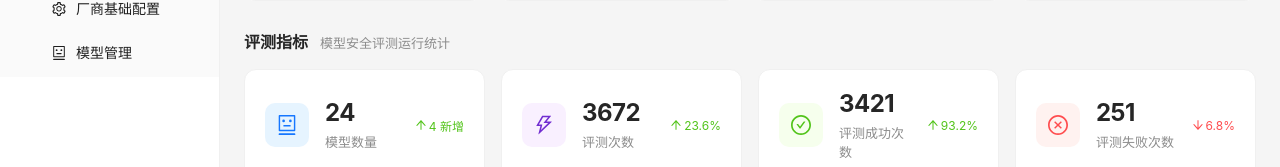
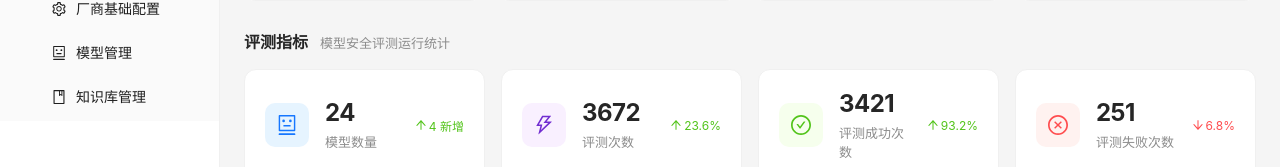
Before and after one commit to k960128/aigc-evaluate, a Vue app in the folder front/: page /home in a window 1280 px wide. Shown: the part 255-422 px from the top of the page. Built offline with nearby package versions, Linux system fonts and the light colour scheme; the HTML template or start-up script is replaced by a standard one.

Commit message:
Eval-知识库管理

```diff
--- a/front/src/router/index.ts
+++ b/front/src/router/index.ts
@@ -39,6 +39,11 @@ const router = createRouter({
           name: 'ModelManage',
           component: () => import('../views/resource/ModelManage.vue'),
         },
+        {
+          path: 'resource/knowledge',
+          name: 'KnowledgeManage',
+          component: () => import('../views/resource/KnowledgeManage.vue'),
+        },
       ],
     },
   ],
--- a/front/src/views/Layout.vue
+++ b/front/src/views/Layout.vue
@@ -96,6 +96,10 @@
               <template #icon><RobotOutlined /></template>
               <span>模型管理</span>
             </a-menu-item>
+            <a-menu-item key="/resource/knowledge">
+              <template #icon><BookOutlined /></template>
+              <span>知识库管理</span>
+            </a-menu-item>
           </a-sub-menu>
         </a-menu>
 
@@ -123,6 +127,7 @@ import {
   AppstoreOutlined,
   SettingOutlined,
   RobotOutlined,
+  BookOutlined,
   MenuFoldOutlined,
   MenuUnfoldOutlined,
   SafetyCertificateOutlined,
```
